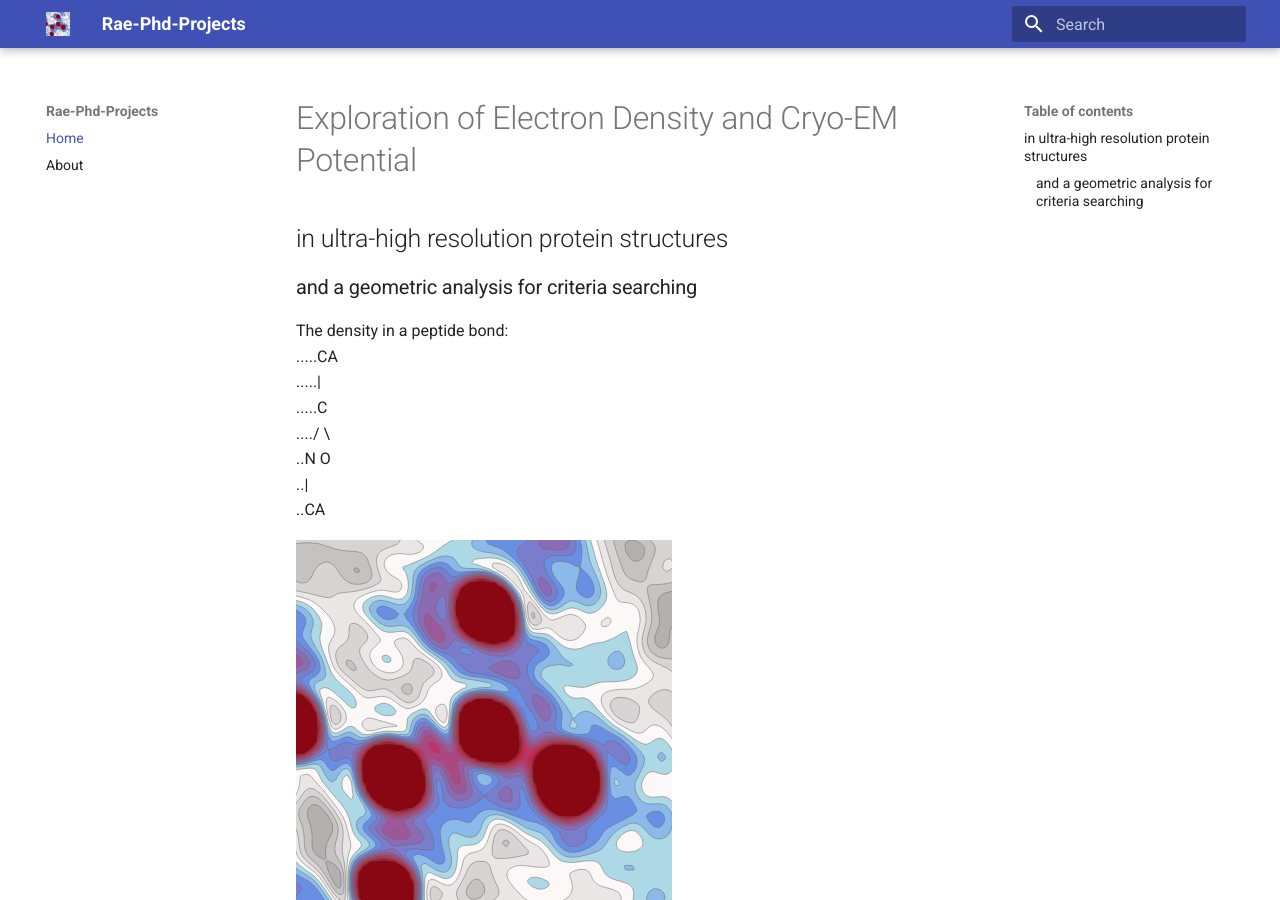
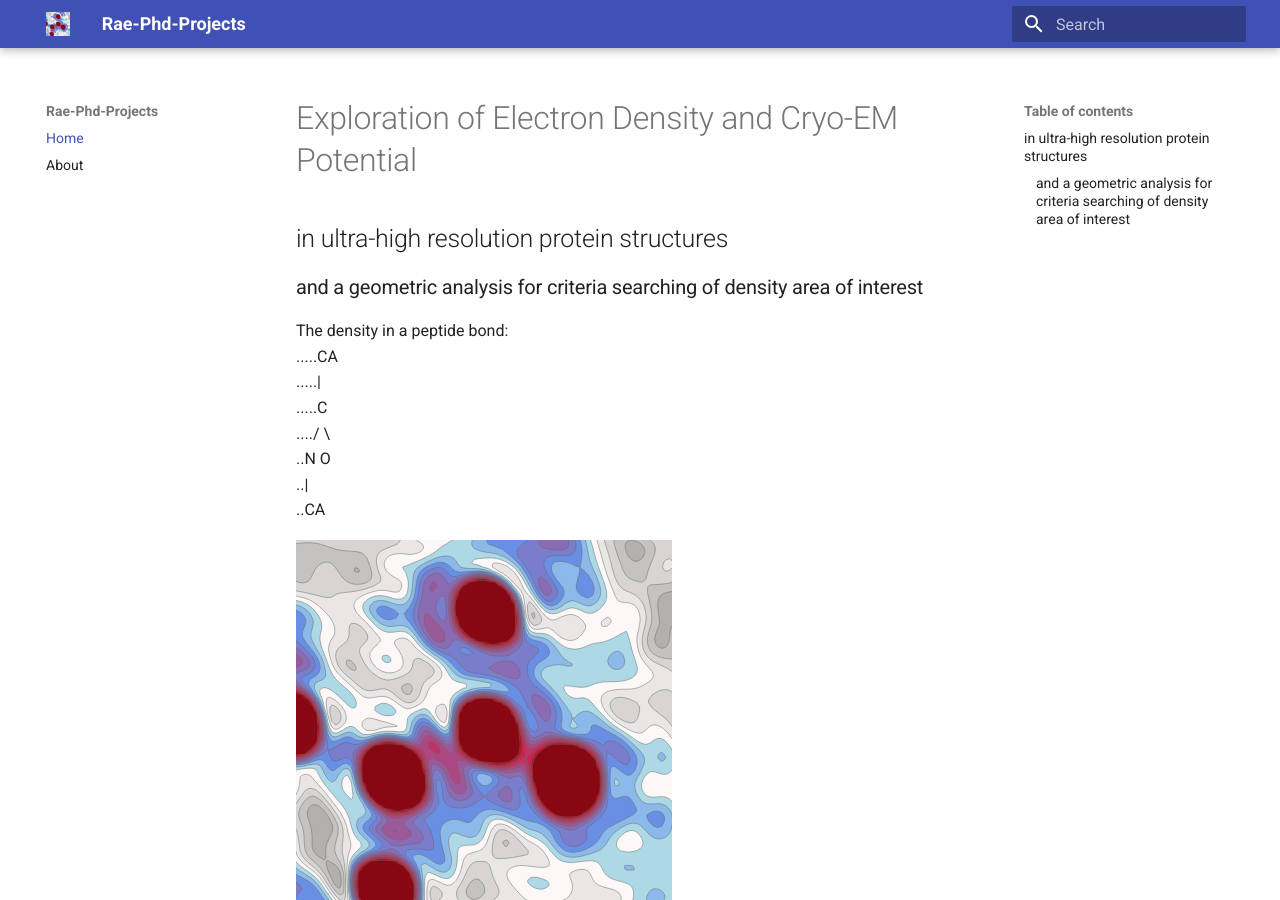
Before and after one commit to rae-gh/rae, an MkDocs documentation site: the page built from docs/index.md, in a window 1280 px wide and 900 px high. Built offline with MkDocs 1.6.1 and Material for MkDocs 9.7.7, drawn with Linux system fonts in a browser that asks for light colours.

Commit message:
Update index.md

```diff
--- a/docs/index.md
+++ b/docs/index.md
@@ -1,6 +1,6 @@
 # Exploration of Electron Density and Cryo-EM Potential
 ## in ultra-high resolution protein structures
-### and a geometric analysis for criteria searching
+### and a geometric analysis for criteria searching of density area of interest
 
 The density in a peptide bond:
 .....CA
```
